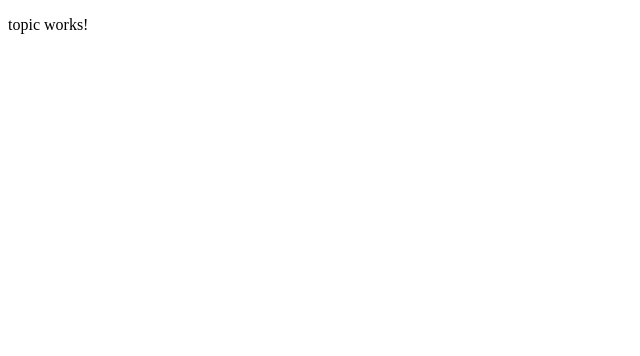
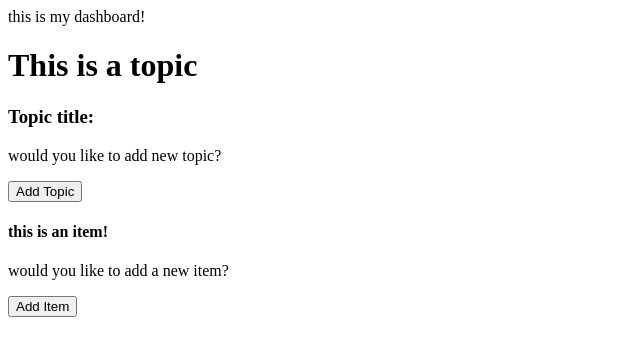
Before and after one commit to Hadasss/bloggy, an Angular app: page / in a window 1280 px wide. Shown: the top 356 px of the page, without its empty margins (0-640 px from the left). Built offline with nearby package versions, Linux system fonts and the light colour scheme.

Commit message:
inserted components into app.module. added button component

```diff
--- a/src/app/app.component.html
+++ b/src/app/app.component.html
@@ -1,3 +1,5 @@
 <div class="main-container">
   <app-dashboard></app-dashboard>
+
+  <!-- <app-topic></app-topic> -->
 </div>
--- a/src/app/app.module.ts
+++ b/src/app/app.module.ts
@@ -6,6 +6,7 @@ import { AppComponent } from './app.component';
 import { DashboardComponent } from './components/dashboard/dashboard.component';
 import { TopicComponent } from './components/topic/topic.component';
 import { ItemComponent } from './components/item/item.component';
+import { ButtonComponent } from './components/button/button.component';
 
 @NgModule({
   declarations: [
@@ -13,6 +14,7 @@ import { ItemComponent } from './components/item/item.component';
     DashboardComponent,
     TopicComponent,
     ItemComponent,
+    ButtonComponent,
   ],
   imports: [BrowserModule, AppRoutingModule],
   providers: [],
--- /dev/null
+++ b/src/app/components/button/button.component.html
@@ -0,0 +1 @@
+<button>text</button>
--- /dev/null
+++ b/src/app/components/button/button.component.ts
@@ -0,0 +1,15 @@
+import { Component, OnInit } from '@angular/core';
+
+@Component({
+  selector: 'app-button',
+  templateUrl: './button.component.html',
+  styleUrls: ['./button.component.css']
+})
+export class ButtonComponent implements OnInit {
+
+  constructor() { }
+
+  ngOnInit(): void {
+  }
+
+}
--- a/src/app/components/dashboard/dashboard.component.html
+++ b/src/app/components/dashboard/dashboard.component.html
@@ -1,3 +1,3 @@
-<div>
-  <app-topic>This is the topic root tag</app-topic>
-</div>
+<div>this is my dashboard!</div>
+
+<app-topic></app-topic>
--- a/src/app/components/item/item.component.html
+++ b/src/app/components/item/item.component.html
@@ -1 +1,4 @@
-<p>item works!</p>
+<h4>this is an item!</h4>
+
+<p>would you like to add a new item?</p>
+<button>Add Item</button>
--- a/src/app/components/topic/topic.component.html
+++ b/src/app/components/topic/topic.component.html
@@ -1 +1,8 @@
-<p>topic works!</p>
+<div>
+  <h1>This is a topic</h1>
+  <h3>Topic title:</h3>
+
+  <p>would you like to add new topic?</p>
+  <button>Add Topic</button>
+  <app-item></app-item>
+</div>
```
Also changed, not shown: src/app/components/button/button.component.css (added), 1 other file (tests, documents, lock files or other folders).
